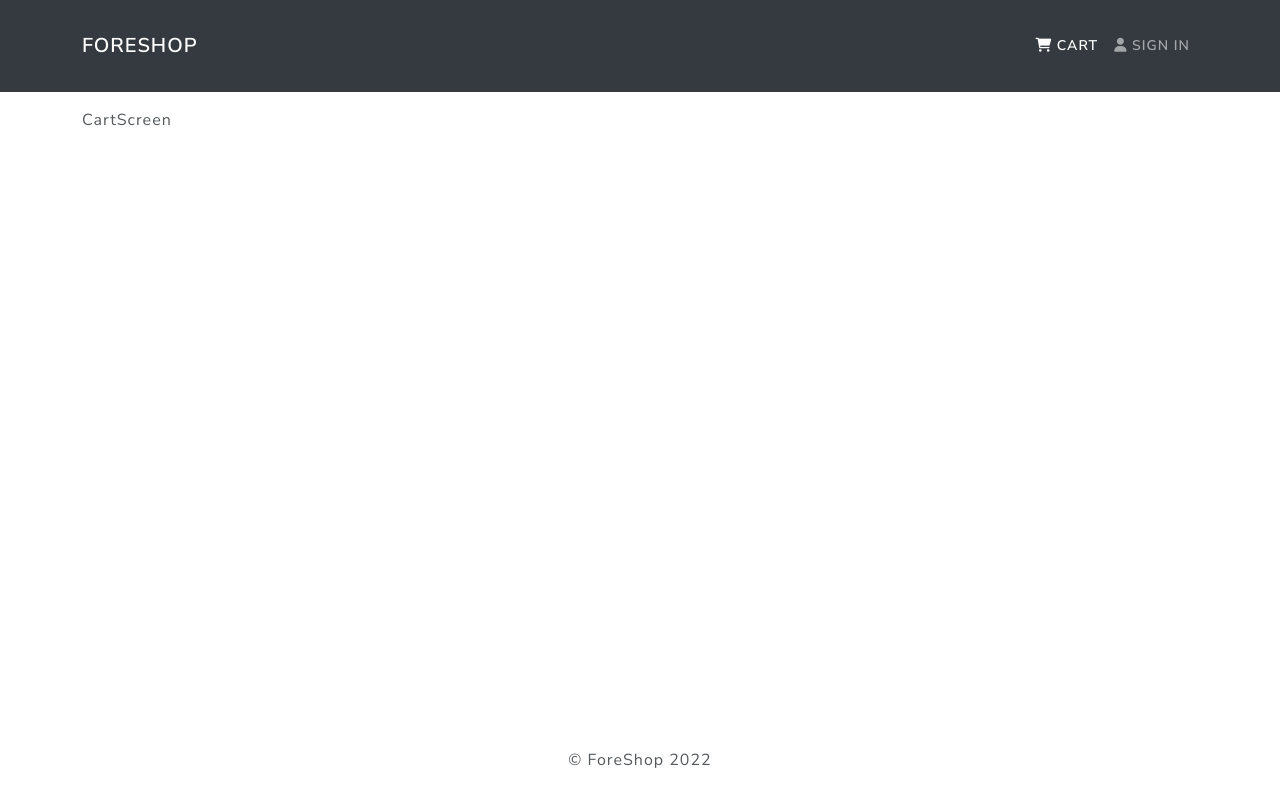
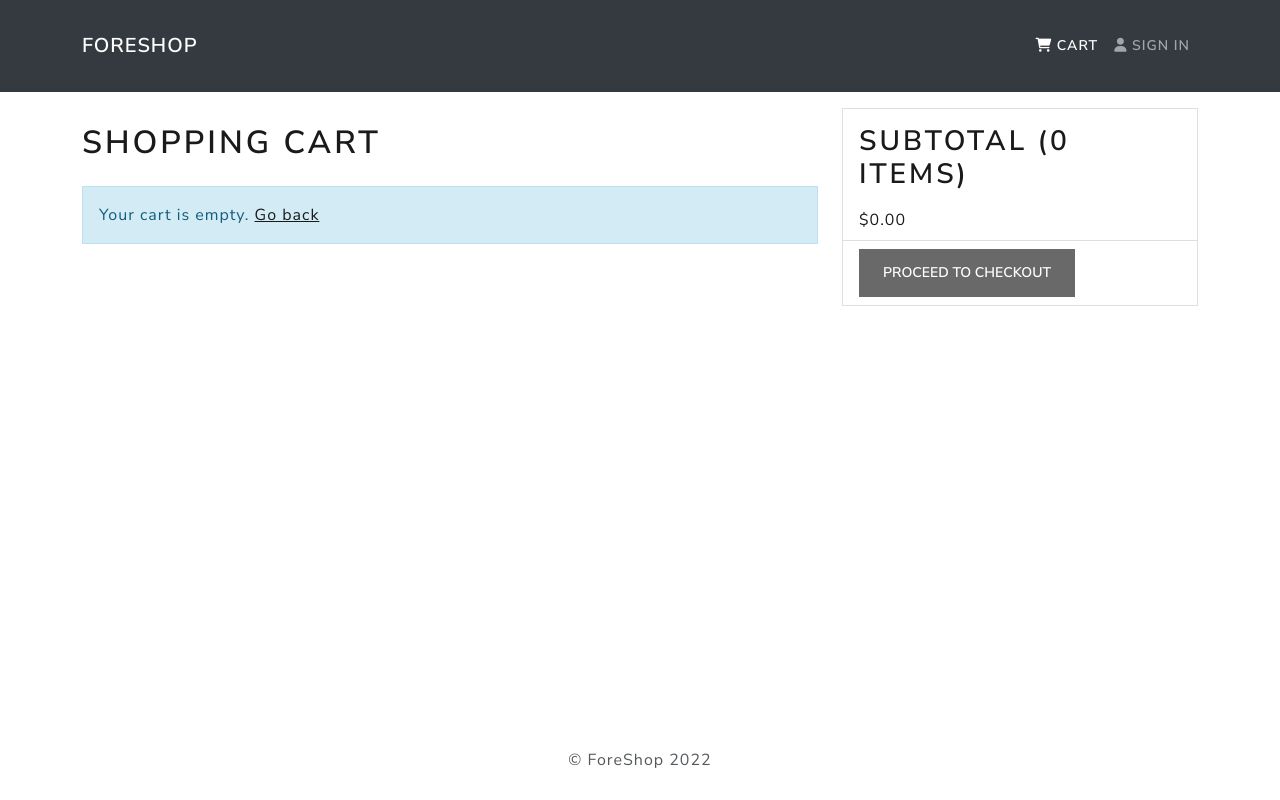
Before and after one commit to Kaspyy/mern-ecommerce, a React (Vite) app in the folder frontend/: page /cart in a window 1280 px wide. Built offline with nearby package versions, Linux system fonts and the light colour scheme.

Commit message:
add items to cart screen

```diff
--- a/frontend/src/App.tsx
+++ b/frontend/src/App.tsx
@@ -16,8 +16,9 @@ const App = () => {
           <Routes>
             <Route path='/' element={<HomeScreen />} />
             <Route path='/product/:id' element={<ProductScreen />} />
-            <Route path='/cart/:id?' element={<CartScreen />} />
-            <Route path='/cart' element={<CartScreen />} />
+            <Route path='/cart' element={<CartScreen />}>
+              <Route path='/cart/:id' element={<CartScreen />} />
+            </Route>
           </Routes>
         </Container>
       </main>
--- a/frontend/src/actions/cartActions.ts
+++ b/frontend/src/actions/cartActions.ts
@@ -1,16 +1,16 @@
 import axios from 'axios';
-import { Dispatch } from 'redux';
 import { CART_ADD_ITEM } from '../constants/cartConstants';
+import type { AppDispatch } from '../store';
 
 export const addToCart =
   (id: string, qty: number) =>
-  async (dispatch: Dispatch, getState: Function) => {
+  async (dispatch: AppDispatch, getState: Function) => {
     const { data } = await axios.get(`/api/products/${id}`);
 
     dispatch({
       type: CART_ADD_ITEM,
       payload: {
-        product: data._id,
+        productId: data._id,
         name: data.name,
         image: data.image,
         price: data.price,
--- a/frontend/src/components/Card/ProductCard.tsx
+++ b/frontend/src/components/Card/ProductCard.tsx
@@ -10,7 +10,7 @@ const ProductCard = ({ product }: { product: Product }) => {
         <Card.Img key={product._id} variant='top' src={product.image} />
       </Link>
       <Card.Body>
-        <Link to={`/product/${product._id}`}>
+        <Link to={`/product/${product._id}`} style={{ textDecoration: 'none' }}>
           <Card.Title>
             <strong>{product.name}</strong>
           </Card.Title>
--- /dev/null
+++ b/frontend/src/hooks/hooks.ts
@@ -0,0 +1,6 @@
+import { TypedUseSelectorHook, useDispatch, useSelector } from 'react-redux';
+import type { RootState, AppDispatch } from '../store';
+
+// Use throughout your app instead of plain `useDispatch` and `useSelector`
+export const useAppDispatch: () => AppDispatch = useDispatch;
+export const useAppSelector: TypedUseSelectorHook<RootState> = useSelector;
--- a/frontend/src/index.css
+++ b/frontend/src/index.css
@@ -1,5 +1,15 @@
 main {
   min-height: 80vh;
+}
+
+h1 {
+  font-size: 1.8rem;
+  padding: 1rem 0;
+}
+
+h2 {
+  font-size: 1.4rem;
+  padding: 0.5rem 0;
 }
 
 .rating span {
--- a/frontend/src/reducers/cartReducers.ts
+++ b/frontend/src/reducers/cartReducers.ts
@@ -1,24 +1,37 @@
+import { Action } from 'redux';
 import { CART_ADD_ITEM } from '../constants/cartConstants';
+import { Cart } from '../types';
 
-export const cartReducer = (state = { cartItems: [] }, action: any) => {
+export const cartReducer = (
+  state: Cart = { cartItems: [], total: 0 },
+  action: any
+) => {
   switch (action.type) {
     case CART_ADD_ITEM:
-      const item = action.payload;
+      const newItem = action.payload;
 
-      const existingItem = state.cartItems.find(
-        (cartItem: any) => cartItem.id === item.id
+      let existingItem: any;
+
+      existingItem = state.cartItems.find(
+        (itemInCart: any) => itemInCart.productId === newItem.productId
       );
 
       if (existingItem) {
         return {
           ...state,
-          cartItems: state.cartItems.map((cartItem: any) =>
-            cartItem.id === item.id
-              ? { ...cartItem, quantity: cartItem.quantity + 1 }
-              : cartItem
+          cartItems: state.cartItems.map((itemInCart: any) =>
+            itemInCart.productId === existingItem.productId
+              ? newItem
+              : itemInCart
           ),
         };
+      } else {
+        return {
+          ...state,
+          cartItems: [...state.cartItems, newItem],
+        };
       }
+
     default:
       return state;
   }
--- a/frontend/src/screens/CartScreen.tsx
+++ b/frontend/src/screens/CartScreen.tsx
@@ -1,11 +1,132 @@
+import { useEffect } from 'react';
+import {
+  Col,
+  ListGroup,
+  Row,
+  Image,
+  Form,
+  Button,
+  Card,
+} from 'react-bootstrap';
+import { Link, useNavigate } from 'react-router-dom';
 import { useLocation, useParams, useSearchParams } from 'react-router-dom';
+import { addToCart } from '../actions/cartActions';
+import Message from '../components/UI/Message';
+import { useAppDispatch, useAppSelector } from '../hooks/hooks';
+import { Cart, CartItem } from '../types';
 
 const CartScreen = () => {
+  const navigate = useNavigate();
   const { id } = useParams();
+  const productId = id;
   const { search } = useLocation();
   const [searchParams] = useSearchParams();
+  const dispatch = useAppDispatch();
+  const cart: Cart = useAppSelector(state => state.cart);
+  const cartItems: CartItem[] = useAppSelector(state => state.cart.cartItems);
 
-  return <div>CartScreen</div>;
+  const qty = Number(search.split('=')[1]);
+
+  useEffect(() => {
+    if (productId) {
+      dispatch(addToCart(productId, qty));
+    }
+  }, [dispatch, productId, qty]);
+
+  const removeFromCartHandler = (productId: string) => {
+    console.log('removeFromCartHandler', productId);
+  };
+
+  const checkoutHandler = () => {
+    navigate('/login?redirect=shipping');
+  };
+
+  return (
+    <Row>
+      <Col md={8}>
+        <h1>Shopping Cart</h1>
+        {cartItems.length === 0 ? (
+          <Message>
+            Your cart is empty. <Link to='/'>Go back</Link>
+          </Message>
+        ) : (
+          <ListGroup variant='flush'>
+            {cartItems.map(item => (
+              <ListGroup.Item key={item.productId}>
+                <Row>
+                  <Col md={2}>
+                    <Image src={item.image} alt={item.name} fluid rounded />
+                  </Col>
+                  <Col md={3}>
+                    <Link
+                      to={`/product/${item.productId}`}
+                      style={{ textDecoration: 'none' }}
+                    >
+                      {item.name}
+                    </Link>
+                  </Col>
+                  <Col md={2}>${item.price}</Col>
+                  <Col md={2}>
+                    <Form.Control
+                      as='select'
+                      value={item.qty}
+                      onChange={e =>
+                        dispatch(
+                          addToCart(item.productId, Number(e.target.value))
+                        )
+                      }
+                    >
+                      {[...Array(item?.countInStock).keys()].map((_, i) => (
+                        <option key={i} value={i + 1}>
+                          {i + 1}
+                        </option>
+                      ))}
+                    </Form.Control>
+                  </Col>
+                  <Col md={2}>
+                    <Button
+                      type='button'
+                      onClick={() =>
+                        dispatch(removeFromCartHandler(item.productId))
+                      }
+                    >
+                      <i className='fas fa-trash'></i>
+                    </Button>
+                  </Col>
+                </Row>
+              </ListGroup.Item>
+            ))}
+          </ListGroup>
+        )}
+      </Col>
+      <Col md={4}>
+        <Card>
+          <ListGroup variant='flush'>
+            <ListGroup.Item>
+              <h2>
+                Subtotal ({cartItems.reduce((acc, item) => acc + item.qty, 0)}{' '}
+                items)
+              </h2>
+              $
+              {cartItems
+                .reduce((acc, item) => acc + item.price * item.qty, 0)
+                .toFixed(2)}
+            </ListGroup.Item>
+            <ListGroup.Item>
+              <Button
+                type='button'
+                className='btn-block'
+                disabled={cartItems.length === 0}
+                onClick={checkoutHandler}
+              >
+                Proceed to checkout
+              </Button>
+            </ListGroup.Item>
+          </ListGroup>
+        </Card>
+      </Col>
+    </Row>
+  );
 };
 
 export default CartScreen;
--- a/frontend/src/store.ts
+++ b/frontend/src/store.ts
@@ -26,7 +26,6 @@ const middleware = [thunk];
 
 const store = configureStore({
   reducer,
-  preloadedState: initialState,
   middleware,
   devTools: true,
 });
```
Also changed, not shown: frontend/src/types.ts (+15 -0 lines).
